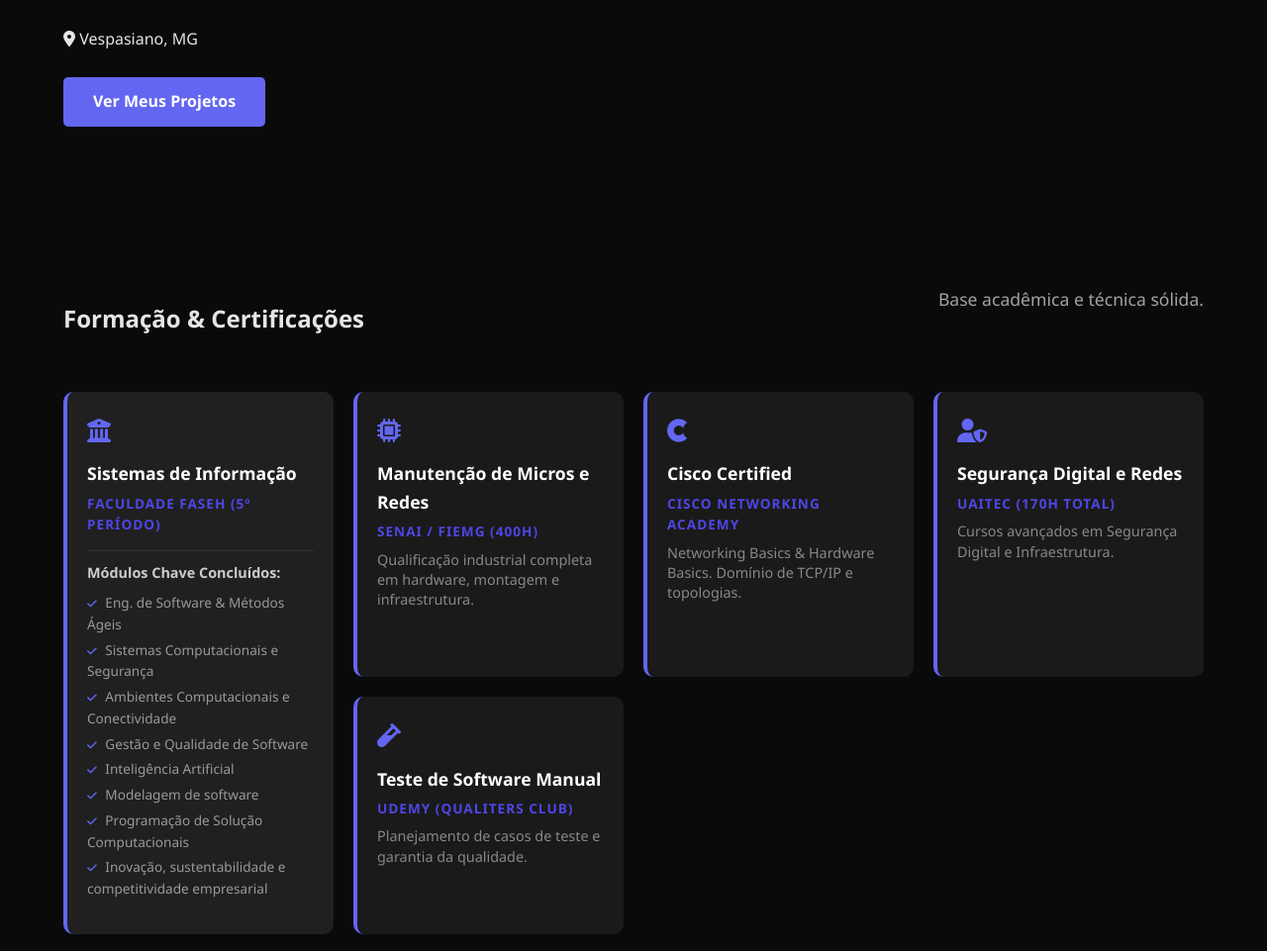
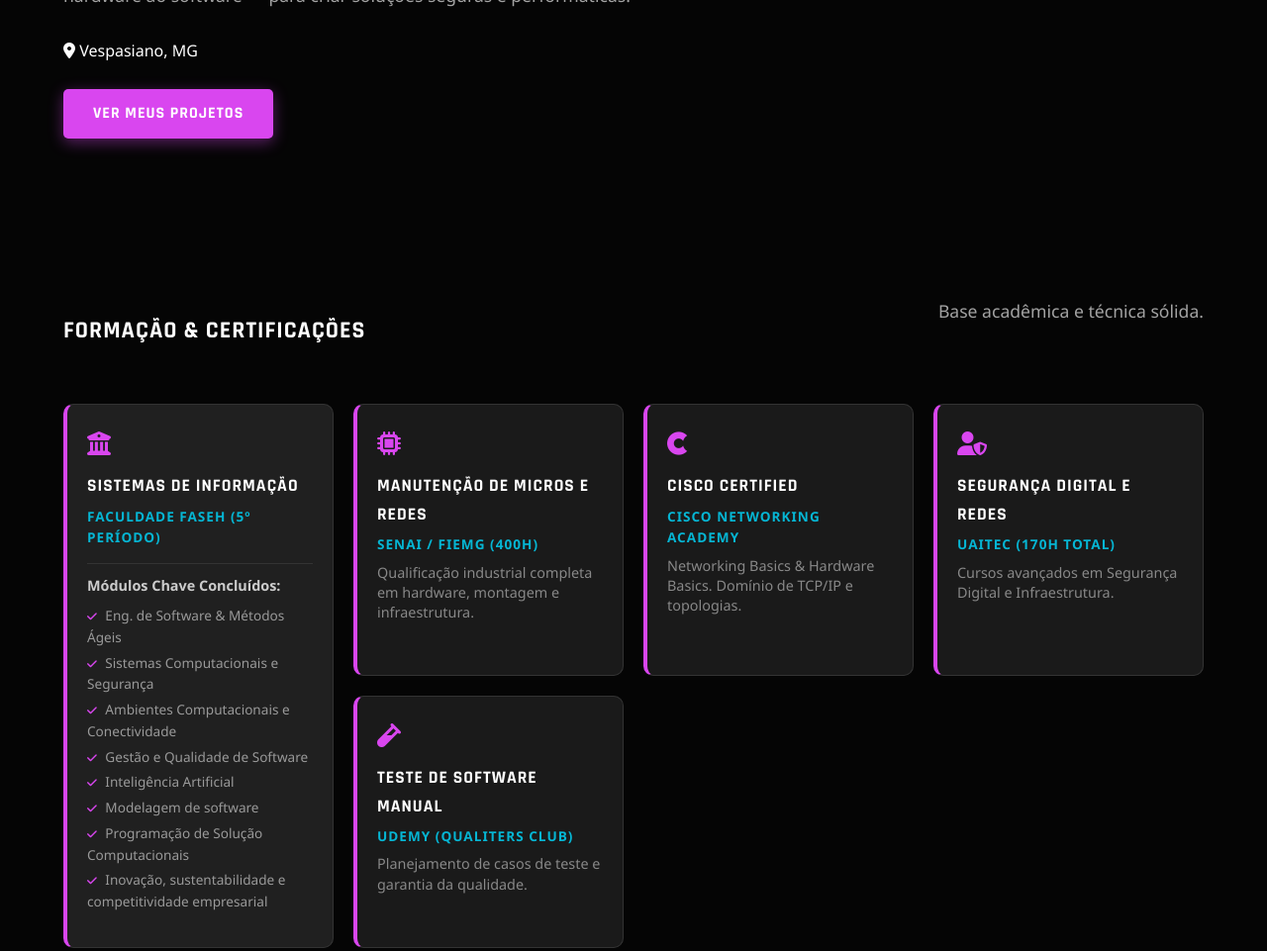
Before and after one commit to iago1107/Portfolio, a plain HTML site: page index.html in a window 1280 px wide. Shown: the part 911-1872 px from the top of the page at 99% size. Drawn offline with Linux system fonts and the light colour scheme.

Commit message:
atualizado

```diff
--- a/index.html
+++ b/index.html
@@ -4,6 +4,7 @@
     <meta charset="UTF-8">
     <meta name="viewport" content="width=device-width, initial-scale=1.0">
     <title>Iago Gomes | Backend Developer</title>
+    <link href="https://fonts.googleapis.com/css2?family=Rajdhani:wght@500;700&family=Inter:wght@300;400&display=swap" rel="stylesheet">
     <link rel="stylesheet" href="style.css">
     <link rel="stylesheet" href="https://cdnjs.cloudflare.com/ajax/libs/font-awesome/6.4.0/css/all.min.css">
 </head>
--- a/style.css
+++ b/style.css
@@ -1,11 +1,78 @@
 :root {
-    --bg-color: #0a0a0a;
-    --card-bg: #171717;
-    --text-color: #e5e5e5;
-    --accent-color: #6366f1; /* Um roxo/azul moderno */
-    --accent-hover: #4f46e5;
+
+
     --gray: #a3a3a3;
+
+    /* Fundo 'Blackout' */
+    --bg-color: #050505;
+
+    /* Cartões parecendo inventário de RPG */
+    --card-bg: #101014;
+
+    /* A Cor Principal: Roxo Neon (Cyberpunk) */
+    --accent-color: #d946ef;
+
+    /* Cor Secundária (para hovers): Ciano RGB */
+    --accent-hover: #06b6d4;
+
+    /* Texto */
+    --text-color: #ffffff;
+    --text-secondary: #9ca3af;
+
+    /* Bordas mais quadradas (Tech) */
+    --border-radius: 4px;
+
+    /* O Segredo: Sombra Neon (Glow) */
+    --card-shadow: 0 0 0 1px #333, 0 0 15px rgba(217, 70, 239, 0.15);
 }
+
+/* --- AJUSTES ESPECIAIS PARA FICAR COM CARA DE JOGO --- */
+
+/* 1. Fonte dos Títulos */
+h1, h2, h3, .logo, .btn, .tag {
+    font-family: 'Rajdhani', sans-serif;
+    text-transform: uppercase; /* Tudo maiúsculo estilo HUD */
+    letter-spacing: 1px;
+}
+
+/* 2. Efeito nos Cards (Borda brilha ao passar o mouse) */
+.project-card, .cert-card {
+    transition: all 0.3s ease;
+    border: 1px solid #333; /* Borda padrão escura */
+}
+
+.project-card:hover, .cert-card:hover {
+    transform: translateY(-5px) scale(1.02);
+    /* Borda muda para Ciano e brilha forte */
+    border-color: var(--accent-hover);
+    box-shadow: 0 0 20px var(--accent-hover);
+}
+
+/* 3. Botões "Press Start" */
+.btn, .btn-modal {
+    background: linear-gradient(45deg, var(--accent-color), #8b5cf6); /* Gradiente Roxo */
+    border: none;
+    box-shadow: 0 4px 15px rgba(217, 70, 239, 0.4); /* Brilho embaixo */
+    font-weight: 700;
+}
+
+.btn:hover, .btn-modal:hover {
+    background: linear-gradient(45deg, var(--accent-hover), #3b82f6); /* Muda para Azul/Ciano */
+    box-shadow: 0 0 25px var(--accent-hover); /* Super brilho */
+}
+
+/* 4. Scrollbar Personalizada (Barra de rolagem neon) */
+::-webkit-scrollbar {
+    width: 10px;
+}
+::-webkit-scrollbar-track {
+    background: var(--bg-color);
+}
+::-webkit-scrollbar-thumb {
+    background: var(--accent-color);
+    border-radius: 5px;
+    }
+
 
 * { margin: 0; padding: 0; box-sizing: border-box; font-family: 'Segoe UI', sans-serif; }
 
```
